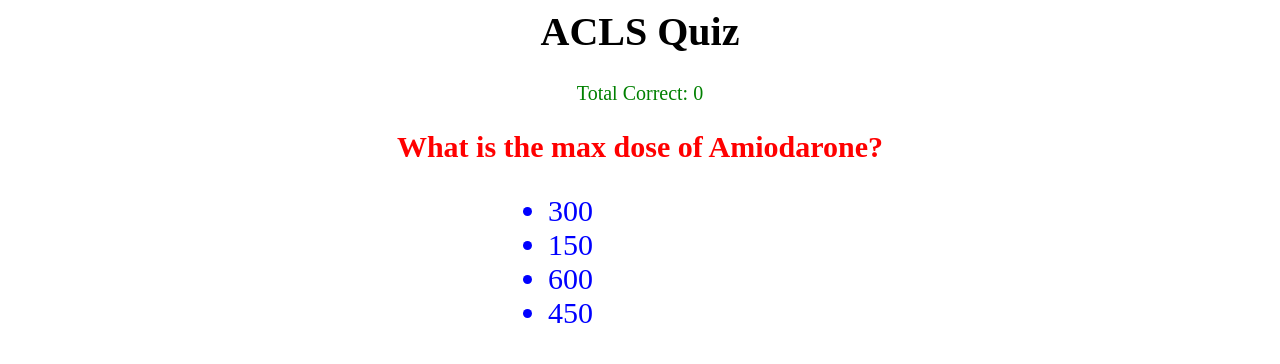
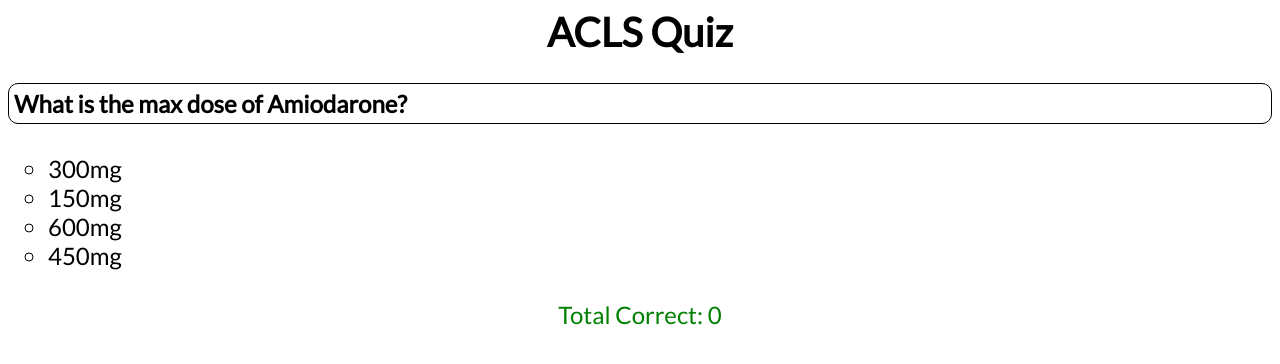
Before and after one commit to jeffreytoconnell/ACLS_Quiz, a plain HTML site: page index.html in a window 1280 px wide. Drawn offline with nearby package versions, Linux system fonts and the light colour scheme.

Commit message:
added some css

```diff
--- a/app.js
+++ b/app.js
@@ -4,8 +4,8 @@ $(document).ready(function () {
 
 var questions = [{
 		title: "What is the max dose of Amiodarone?",
-		choices: ["300", "150", "600", "450"],
-		correctAnswer: "450",
+		choices: ["300mg", "150mg", "600mg", "450mg"],
+		correctAnswer: "450mg",
 	},
 	{
 		title: "What is the initial dose of Adenosine?",
@@ -70,7 +70,7 @@ function startQuiz() {
 		}
 		// WRONG ANSWER
 		else {
-			console.log('Wrong!');
+			console.log('Wrong');
 		}
 		// ASK NEXT QUESTION
 		askNextQuestion();
@@ -85,6 +85,7 @@ function startQuiz() {
 		}
 		// NO QUESTIONS LEFT
 		else {
+			updateScore();
 			var confirmation = confirm('You got ' + total_points + ' correct. Want to try again?');
 			if (confirmation) {
 				counter = 0;
--- a/index.html
+++ b/index.html
@@ -1,15 +1,14 @@
-
 <html>
 
 <head>
-
+	<link href="https://fonts.googleapis.com/css?family=Lato" rel="stylesheet">
 	<link rel="stylesheet" href="styles.css">
 </head>
 
 <body>
 	<h1>ACLS Quiz</h1>
 
-	<div>Total Correct: <span class='total_points'></span></div>
+
 
 	<h2>
 		<!-- QUESTION GOES HERE -->
@@ -17,9 +16,10 @@
 	<ul>
 		<!-- ANSWER CHOICES GOES HERE -->
 	</ul>
-
+	<div>Total Correct: <span class='total_points'></span></div>
 
 	<script src="https://code.jquery.com/jquery-3.1.0.min.js"></script>
 	<script type="text/javascript" src="app.js"></script>
 </body>
+
 </html>
--- a/styles.css
+++ b/styles.css
@@ -1,29 +1,53 @@
 body {
-	background-color: white;
+	background-color:white;
 }
 
 h1 {
+	font-family: 'Lato', sans-serif;
 	font-size: 40px;
 	text-align: center;
-
 }
 
 div {
-
-	font-size: 20px;
+	font-family: 'Lato', sans-serif;
+	font-size: 24px;
 	text-align: center;
 	color: green;
 }
 
 h2 {
+	/*font-family: helvetica;
+	clear: both;
+	padding: 10px;
+	color: firebrick;
+	border: 3px solid firebrick;
+	margin: auto;
+	background: white;
+	border-radius: 15px;
+	margin-top: 20px;
+	text-align: center;
+	vertical-align: middle;
+	font-weight: bold;
 	font-size: 30px;
-	color: red;
-	text-align: center;
-
+	width: 60%;*/
+	 border: 1px solid #000;
+	 font-family: 'Lato', sans-serif;
+    display: block;
+    margin: 10px 0;
+    padding: 5px;
+	cursor:pointer;
+	border-radius: 10px;
 }
 
 ul {
-	font-size: 30px;
-	color: blue;
-	margin-left: 500px;
+	font-family: 'Lato', sans-serif;
+	font-size: 24px;
+	color: black;
+	list-style: circle;
+	margin: 30px 0px;
+
 }
+ul:hover {
+ cursor: pointer;
+
+}
```
